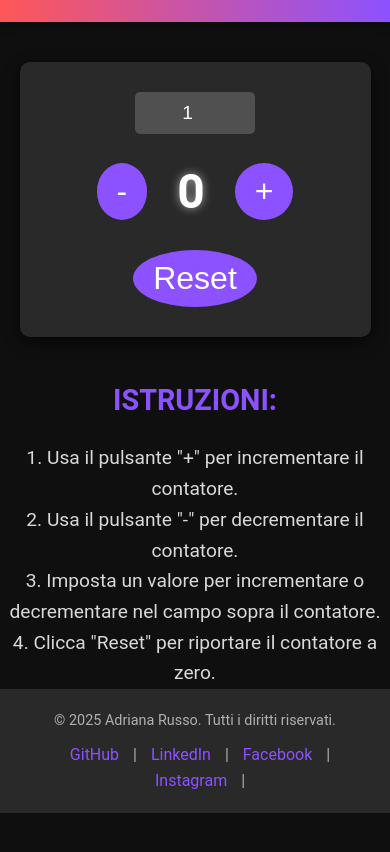
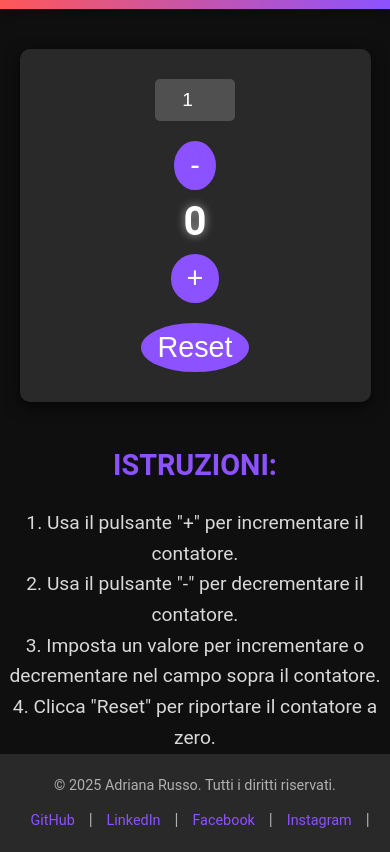
Before and after one commit to adriana-rs/CountMe, a plain HTML site: page index.html in a window 390 px wide. Shown: the part 136-988 px from the top of the page. Before the commit the page ends 949 px from the top, so only its background shows below. Drawn offline with Linux system fonts and the light colour scheme.

Commit message:
eliminati bottoni in html

```diff
--- a/assets/css/style.css
+++ b/assets/css/style.css
@@ -1,3 +1,4 @@
+/* Reset degli stili di base */
 * {
     margin: 0;
     padding: 0;
@@ -16,6 +17,7 @@ body {
     text-align: center;
 }
 
+/* Stile dell'header */
 .app-header {
     background: linear-gradient(90deg, #ff5757, #8c52ff);
     padding: 20px;
@@ -48,12 +50,14 @@ body {
     color: #ff5757;
 }
 
+/* Layout del container */
 .container {
     margin: 40px auto;
     max-width: 500px;
     width: 90%;
 }
 
+/* Contenitore del contatore */
 .counter-display {
     background: #292929;
     border-radius: 10px;
@@ -61,6 +65,7 @@ body {
     box-shadow: 0 5px 15px rgba(0, 0, 0, 0.6);
 }
 
+/* Input per il valore del passo */
 .input-step {
     width: 120px;
     padding: 10px;
@@ -78,6 +83,7 @@ body {
     background: #444;
 }
 
+/* Contenitore per i pulsanti di incremento e decremento */
 .counter-button {
     display: flex;
     align-items: center;
@@ -85,6 +91,7 @@ body {
     margin-bottom: 20px;
 }
 
+/* Stile per i pulsanti */
 .button {
     font-size: 2em;
     padding: 10px 20px;
@@ -102,6 +109,7 @@ body {
     transform: scale(1.1);
 }
 
+/* Valore del contatore */
 .counter-value {
     font-size: 3em;
     margin: 0 20px;
@@ -110,6 +118,7 @@ body {
     text-shadow: 0 0 10px rgba(255, 255, 255, 0.6);
 }
 
+/* Istruzioni per l'uso */
 .instructions {
     font-size: 1.2em;
     color: #d9d9d9;
@@ -122,6 +131,7 @@ body {
     margin-bottom: 20px;
 }
 
+/* Footer */
 .app-footer {
     background: #292929;
     padding: 20px;
@@ -146,3 +156,31 @@ body {
 .footer-links a:hover {
     color: #ff5757;
 }
+
+/* Responsività: Adattamento per schermi piccoli */
+@media (max-width: 600px) {
+    .app-header h1 {
+        font-size: 2.5em;
+    }
+
+    .input-step {
+        width: 80px;
+    }
+
+    .counter-value {
+        font-size: 2.5em;
+    }
+
+    .button {
+        font-size: 1.8em;
+        padding: 8px 16px;
+    }
+
+    .counter-button {
+        flex-direction: column;
+    }
+
+    .footer-links a {
+        font-size: 0.9em;
+    }
+}
--- a/index.html
+++ b/index.html
@@ -21,16 +21,6 @@
         <h2><a href="https://adriana-rs.github.io" target="_blank">adriana-rs</a></h2>
     </header>
     <div class="container">
-        <div class="counter-display">
-        <input type="number" id="incrementStep" class="input-step" value="1">
-            <div id="buttonWrapper" class="counter-button">
-                <button id="decrementButton" class="button" aria-label="Decrementa">-</button>
-                <p id="counter" class="counter-value">0</p>
-                <button id="incrementButton" class="button" aria-label="Incrementa">+</button>
-            </div>
-                <button id="resetButton" class="button" aria-label="Resetta il contatore">Reset</button>
-            </div>
-        </div>
     </div>
     <div class="instructions">
         <h2>Istruzioni:</h2>
--- a/js/script.js
+++ b/js/script.js
@@ -1,60 +1,86 @@
-// Stato iniziale
-let counter = 0;
-const incrementStepInput = document.getElementById("incrementStep");
-const errorMessage = 'Inserisci un numero valido maggiore di zero.';
-
-// Funzione per creare elementi DOM dinamicamente
-const createElement = (tagName, className, innerHTML) => {
-    const element = document.createElement(tagName);
-    if (className) element.className = className;
-    if (innerHTML) element.innerHTML = innerHTML;
-    return element;
-}
-
-// Funzione che gestisce gli errori
-const errorHandler = (message, incrementStep) => {
-    if (message) {
-        alert(message);
-        return;
-    } else if (isNaN(incrementStep) || incrementStep <= 0) {
-        alert(errorMessage);
-        return;
-    }
-}
-
-// Funzione che aggiorna il counter
-const updateCounter = (counter) => {
-    document.getElementById("counter").textContent = counter;
-}
-
-// Funzione che determina l'operazione da effettuare
-const handlerIncrement = (event) => {
-    const incrementStepValue = parseInt(incrementStepInput.value);
-    errorHandler(null, incrementStepValue);
-
-    if (event.target.id === 'incrementButton') {
-        counter += incrementStepValue;
-    } else if (event.target.id === 'decrementButton') {
-        counter -= incrementStepValue;
-    } else {
-        errorHandler('Operazione non consentita', incrementStepValue);
+document.addEventListener('DOMContentLoaded', () => {
+    // Funzione per creare un nuovo elemento con un tag, una classe e innerHTML
+    function createElement(tag, className, innerHTML = '') {
+      const element = document.createElement(tag);
+      if (className) element.classList.add(className);
+      if (innerHTML) element.innerHTML = innerHTML;
+      return element;
     }
 
-    updateCounter(counter);
-}
+    // Selezione del container per aggiungere gli elementi
+    const appContainer = document.querySelector('.container');
 
-// Funzione che resetta
-const resetHandler = () => {
-    counter = 0;
-    incrementStepInput.value = 1;
-    updateCounter(counter);
-}
+    // Creazione del contatore
+    const counterDisplay = createElement('div', 'counter-display');
+    appContainer.appendChild(counterDisplay);
 
-// Event Delegation per i bottoni
-document.getElementById("buttonWrapper").addEventListener("click", (event) => {
-    if (event.target.id === "incrementButton" || event.target.id === "decrementButton") {
-        handlerIncrement(event);
-    } else if (event.target.id === "resetButton") {
-        resetHandler();  // Questa è la parte che gestisce il reset
+    // Creazione dell'input per il passo
+    const inputStep = createElement('input', 'input-step');
+    inputStep.type = 'number';
+    inputStep.value = '1';
+    counterDisplay.appendChild(inputStep);
+
+    // Creazione del wrapper per i pulsanti
+    const buttonWrapper = createElement('div', 'counter-button');
+    counterDisplay.appendChild(buttonWrapper);
+
+    // Pulsante di decremento
+    const decrementButton = createElement('button', 'button', '-');
+    decrementButton.setAttribute('aria-label', 'Decrementa');
+    buttonWrapper.appendChild(decrementButton);
+
+    // Valore del contatore
+    const counterValue = createElement('p', 'counter-value', '0');
+    buttonWrapper.appendChild(counterValue);
+
+    // Pulsante di incremento
+    const incrementButton = createElement('button', 'button', '+');
+    incrementButton.setAttribute('aria-label', 'Incrementa');
+    buttonWrapper.appendChild(incrementButton);
+
+    // Pulsante di reset
+    const resetButton = createElement('button', 'button', 'Reset');
+    resetButton.setAttribute('aria-label', 'Resetta il contatore');
+    counterDisplay.appendChild(resetButton);
+
+    // Variabile per il contatore
+    let counter = 0;
+
+    // Funzione per aggiornare il contatore
+    function updateCounter() {
+      counterValue.innerHTML = counter;
     }
+
+    // Funzione per validare l'input
+    function isValidStep(value) {
+      const number = parseInt(value);
+      return !isNaN(number) && number > 0;
+    }
+
+    // Event delegation per la gestione dei click su increment/decrement/reset
+    buttonWrapper.addEventListener('click', (e) => {
+      if (e.target === incrementButton || e.target === decrementButton) {
+        const step = inputStep.value;
+
+        // Controllo per valore non valido
+        if (!isValidStep(step)) {
+          alert("Per favore, inserisci un valore positivo valido.");
+          return;
+        }
+
+        const stepValue = parseInt(step); // Converto il valore dell'input in un numero intero
+        counter += e.target === incrementButton ? stepValue : -stepValue;
+        updateCounter();
+      }
+    });
+
+    // Gestione del reset
+    resetButton.addEventListener('click', () => {
+      counter = 0;
+      inputStep.value = '1';
+      updateCounter();
+    });
+
+    // Aggiorna il contatore inizialmente
+    updateCounter();
 });
```
